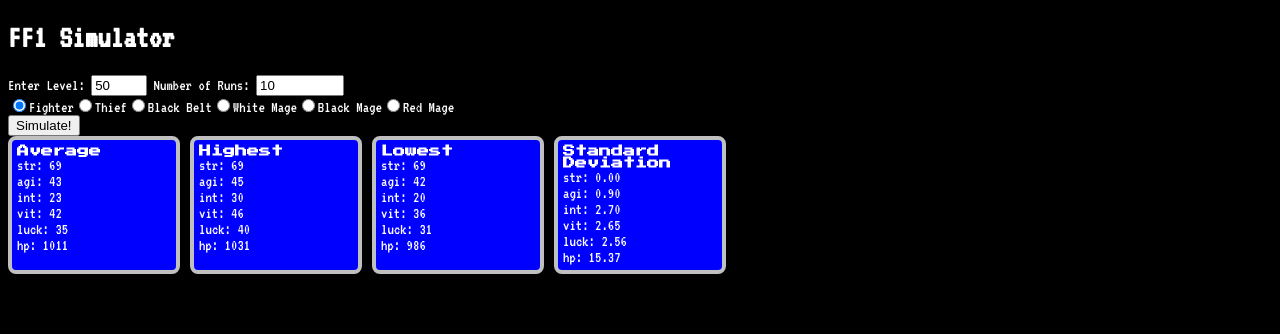
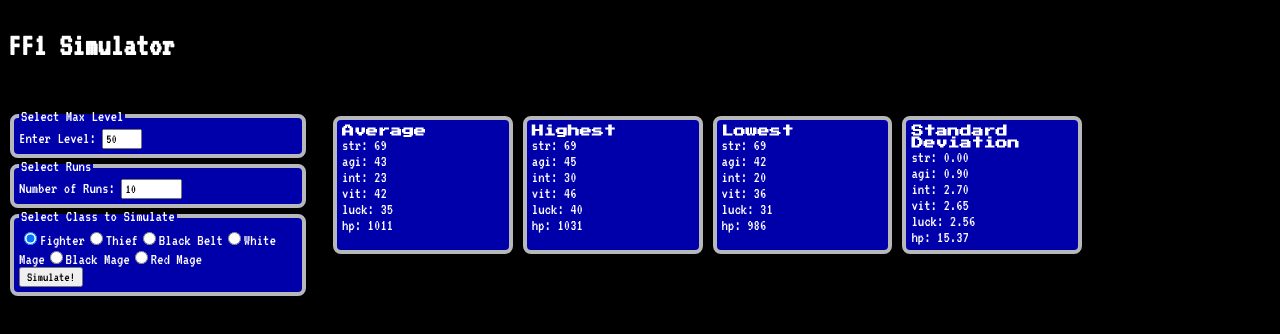
Before and after one commit to CPerrone0283/ff1-stat-simulator, a website with bundled scripts: page index.html in a window 1280 px wide. Both pictures are taken after a click on the button "Simulate!". Built offline with nearby package versions, Linux system fonts and the light colour scheme.

Commit message:
Started to build layout, added CSS for layout

```diff
--- a/index.html
+++ b/index.html
@@ -1,29 +1,41 @@
 <!DOCTYPE html>
-<html>
+<html lang="en">
 <head><meta charset="UTF-8"><title>FF1 Sim</title>
   <script type="module" src="app.js"></script>
   <link rel="stylesheet" href="styles.css" />
 
 </head>
 <body>
+
+
+  <div class="layout">
+    <div class="header">
         <h1>FF1 Simulator</h1>
-
+    </div>
+    <div class="controls">
+      <fieldset class="panel">
+        <legend>Select Max Level</legend>
         <label for="maxLevel">Enter Level: </label>
         <input type="number" min="2" step="1" max="50" id="maxLevel" value="50">
-
+      </fieldset>
+      <fieldset class="panel">
+        <legend>Select Runs</legend>
         <label for="totalRuns">Number of Runs: </label>
         <input type="number" min="1" step="1" max="100000" id="totalRuns" value="10">
-
-
+      </fieldset>
+      <fieldset class="panel">
+        <legend>Select Class to Simulate</legend>
         <div id="selectClassToSimulate">
 
-
+        </div>
+        <button id="doSimulation">Simulate!</button>
+      </fieldset>
+    </div>
+    <div class="results">
+      <div aria-live="polite" id="status">
 
       </div>
-
-
-  <button id="doSimulation">Simulate!</button>
-  <div aria-live="polite" id="output">
+      <div id="output">
 
       </div>
 
@@ -32,5 +44,9 @@
 
       </div>
 
+    </div>
+  </div>
+
+
 </body>
 </html>
--- a/styles.css
+++ b/styles.css
@@ -9,6 +9,14 @@
   src: url("fonts/VT323-Regular.ttf") format("truetype");
 }
 
+:root {
+  --ff-blue: #0000ab;
+  --ff-silver: #b8b8b8;
+}
+
+*::before, *::after {
+  box-sizing: border-box;
+}
 
 body {
     background-color: black;
@@ -16,9 +24,9 @@ body {
     font-family: "VT323", 'Times New Roman', Times, serif;
 }
 
-/* input, button, select, textarea {
+input, button, select, textarea {
   font-family: inherit;
-} */
+}
 
 
 #output {
@@ -26,24 +34,43 @@ body {
     display: grid;
     grid-template-columns: repeat(auto-fill, minmax(150px, 1fr));
     gap: 10px;
-    width: 100%;
+    margin-top: 8px;
 }
 
 
-.card {
 
-    background-color: blue;
-    box-sizing: border-box;
-    border: 4px solid silver;
-    border-radius: 8px;
-    padding: 5px;
+.card h2 {
+  font-family: "Press Start 2P", 'Times New Roman', Times, serif;
+  font-weight: bold;
+  font-size: 0.75em;
+  margin: 0;
+
+}
+.card,
+.panel {
+  background: var(--ff-blue);
+  border: 4px solid var(--ff-silver);
+  border-radius: 8px;
+  padding: 5px;
+}
+
+.layout {
+  display: grid;
+  grid-template-columns: 300px 1fr;
+  gap: 25px;
 
 }
 
-.card h2 {
-  font-family: "Press Start 2P";
-  font-weight: bold;
-  font-size: 0.75em;
-  margin: 0 0;
+.header {
+  grid-column: 1/-1;
+}
 
-}
+
+/* .card h2::before {
+  content: "▶ ";
+  color: silver;
+} */
+
+
+/* input[name="class"]:checked + label::before { content: "▶ "; }
+input[name="class"]:not(:checked) + label::before { content: "  "; } */
```
Also changed, not shown: README.md. Lines whose indentation alone changed are shown as unchanged.
